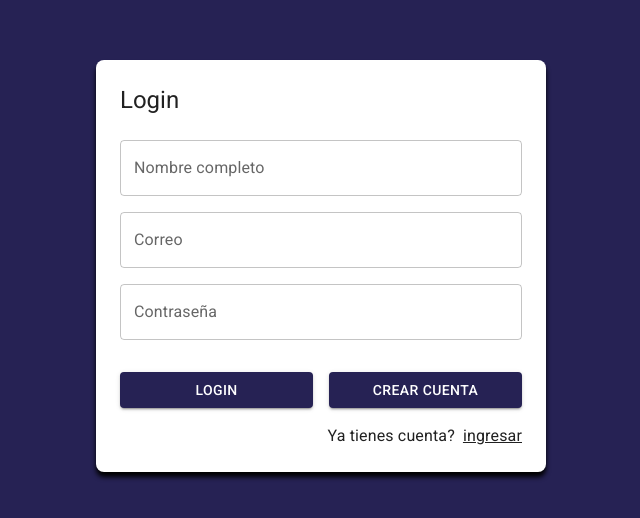
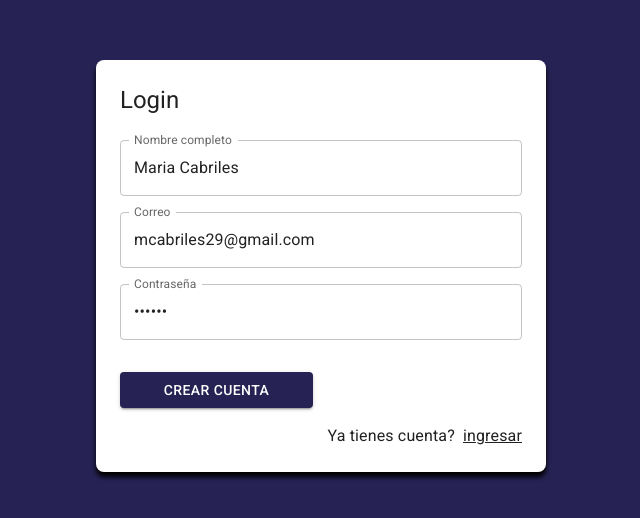
Before and after one commit to Mariacabriles29/Journal-App, a React (Vite) app: page /auth/register in a window 1280 px wide. Shown: the part 134-652 px from the top of the page, without its empty margins (319-959 px from the left). Built offline with nearby package versions, Linux system fonts and the light colour scheme.

Commit message:
feat: :art: created user registration form

```diff
--- a/src/auth/pages/LoginPage.jsx
+++ b/src/auth/pages/LoginPage.jsx
@@ -3,15 +3,19 @@ import { Button, Grid, TextField, Typography,Link } from "@mui/material";
 import { Link as RouterLink } from "react-router-dom";
 import { AuthLayout } from "../layout/AuthLayout";
 import { useForm } from "../../hooks";
-import { useDispatch } from "react-redux";
+import { useDispatch, useSelector } from "react-redux";
 import { checkingAuthentication, starGoogleSignIn } from "../../store/auth/thunks";
+import { useMemo } from "react";
 
 export const LoginPage = () => {
+  const {status} = useSelector(state=>state.auth);
   const dispatch = useDispatch();
     const {email, password, onInputChange, formState} = useForm({
       email:'mariaecabrilesp@gmail.com',
       password:'1234568'
     });
+     /* Recordar que el useMemo se usa para memorizar valores o funciones */
+    const isAuthenticating = useMemo( () =>status === 'checking', [status] );
 
     const onSubmit = (event) => {
       event.preventDefault();
@@ -54,10 +58,12 @@ export const LoginPage = () => {
             </Grid>
             <Grid container spacing={2} sx={{ mb: 2, mt: 2 }}>
               <Grid item xs={12} sm ={6}>
-                <Button  type="submit" variant="contained" fullWidth >Login</Button>
+                <Button disabled={isAuthenticating} type="submit" variant="contained" fullWidth >Login</Button>
               </Grid>
               <Grid item xs={12} sm ={6}>
-                <Button variant="contained"
+                <Button
+                disabled={isAuthenticating}
+                variant="contained"
                 fullWidth
                 onClick={onGoogleSignIn} >
                   <Google/>
--- a/src/auth/pages/RegisterPage.jsx
+++ b/src/auth/pages/RegisterPage.jsx
@@ -1,12 +1,26 @@
 
-import { Button, Grid, TextField, Typography,Link } from "@mui/material";
+import { Button, Grid, TextField, Typography,Link} from "@mui/material";
 import { Link as RouterLink } from "react-router-dom";
 import { AuthLayout } from "../layout/AuthLayout";
+import { useForm } from "../../hooks";
+
+const formData = {
+email:'mcabriles29@gmail.com',
+password:'123456',
+displayName:'Maria Cabriles'
+
+}
 
 export const RegisterPage = () => {
+  const {displayName,email, password, onInputChange, formState} = useForm(formData);
+  const onSubmit = (event) => {
+    event.preventDefault();
+    console.log(formState);
+
+  }
   return (
     <AuthLayout title="Login">
-    <form>
+    <form onSubmit={onSubmit}>
       <Grid container>
       <Grid item xs={12} sx={{ mt: 2 }}>
           <TextField
@@ -14,6 +28,9 @@ export const RegisterPage = () => {
             type="name"
             placeholder="Nombre completo"
             fullWidth
+            name="displayName"
+            value={displayName}
+            onChange={onInputChange}
           />
       </Grid>
         <Grid item xs={12} sx={{ mt: 2 }}>
@@ -22,6 +39,9 @@ export const RegisterPage = () => {
             type="email"
             placeholder="correo@google.com"
             fullWidth
+            name="email"
+            value={email}
+            onChange={onInputChange}
           />
       </Grid>
         <Grid item xs={12} sx={{ mt: 2 }}>
@@ -30,14 +50,15 @@ export const RegisterPage = () => {
             type="password"
             placeholder="Contraseña"
             fullWidth
+            name="password"
+            value={password}
+            onChange={onInputChange}
           />
         </Grid>
         <Grid container spacing={2} sx={{ mb: 2, mt: 2 }}>
+
           <Grid item xs={12} sm ={6}>
-            <Button variant="contained" fullWidth >Login</Button>
-          </Grid>
-          <Grid item xs={12} sm ={6}>
-            <Button variant="contained" fullWidth >
+            <Button  type="submit"  variant="contained" fullWidth >
               Crear cuenta
             </Button>
           </Grid>
--- a/src/store/auth/authSlice.js
+++ b/src/store/auth/authSlice.js
@@ -11,17 +11,23 @@ export const authSlice = createSlice({
     errorMessage:null,
 },
   reducers: {
-  login: ( state, action) => {
+  login: ( state, {payload}) => {
+    state.status='authenticated', // 'checking', 'not-authenticated', 'authenticated'
+    state.uid=payload.uid;
+    state.email=payload.email;
+    state.displayName=payload.displayName;
+    state.photoURL=payload.photoURL;
+   state. errorMessage=null;
 
   },
-  logout: (state, payload) => {
+  logout: (state, {payload}) => {
 
     state.status='not-authenticated', // 'checking', 'not-authenticated', 'authenticated'
     state.uid=null;
     state.email=null;
     state.displayName=null;
     state.photoURL=null;
-   state. errorMessage=null;
+   state. errorMessage=payload.errorMessage;
 },
 
   checkingCredentials: (state) =>{
--- a/src/store/auth/thunks.js
+++ b/src/store/auth/thunks.js
@@ -1,5 +1,5 @@
 import { signInWithGoogle } from "../../firebase/providers";
-import { checkingCredentials, logout } from "./authSlice"
+import { checkingCredentials, login, logout } from "./authSlice"
 
 export const checkingAuthentication =(email , password) => {
     return async(dispatch) =>{
@@ -14,7 +14,8 @@ return async (dispatch)=>{
     dispatch(checkingCredentials());
    const result = await signInWithGoogle();
 //para disparar la accion  autenticacion
-if (!result.ok) dispatch(logout());
+if (!result.ok) return dispatch(logout(result.errorMessage));
+dispatch(login(result));
 
 }
 
```
